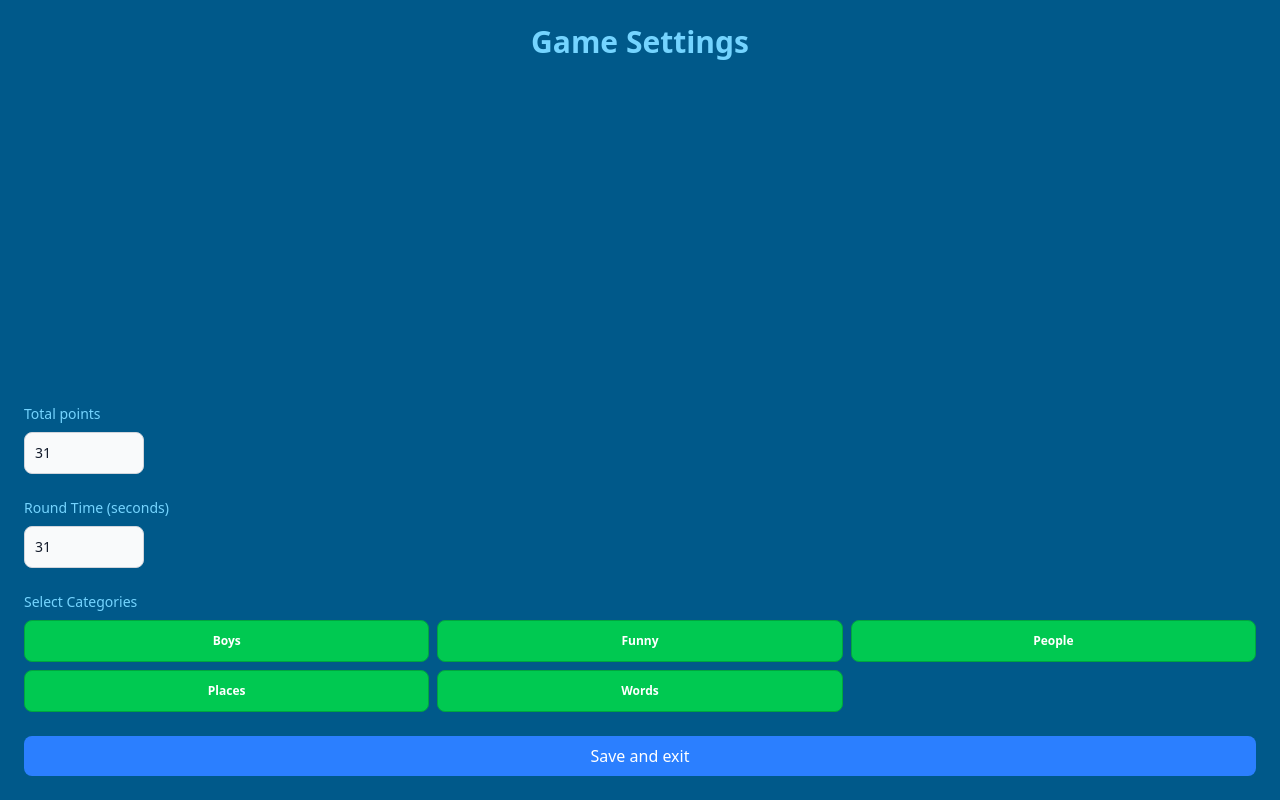
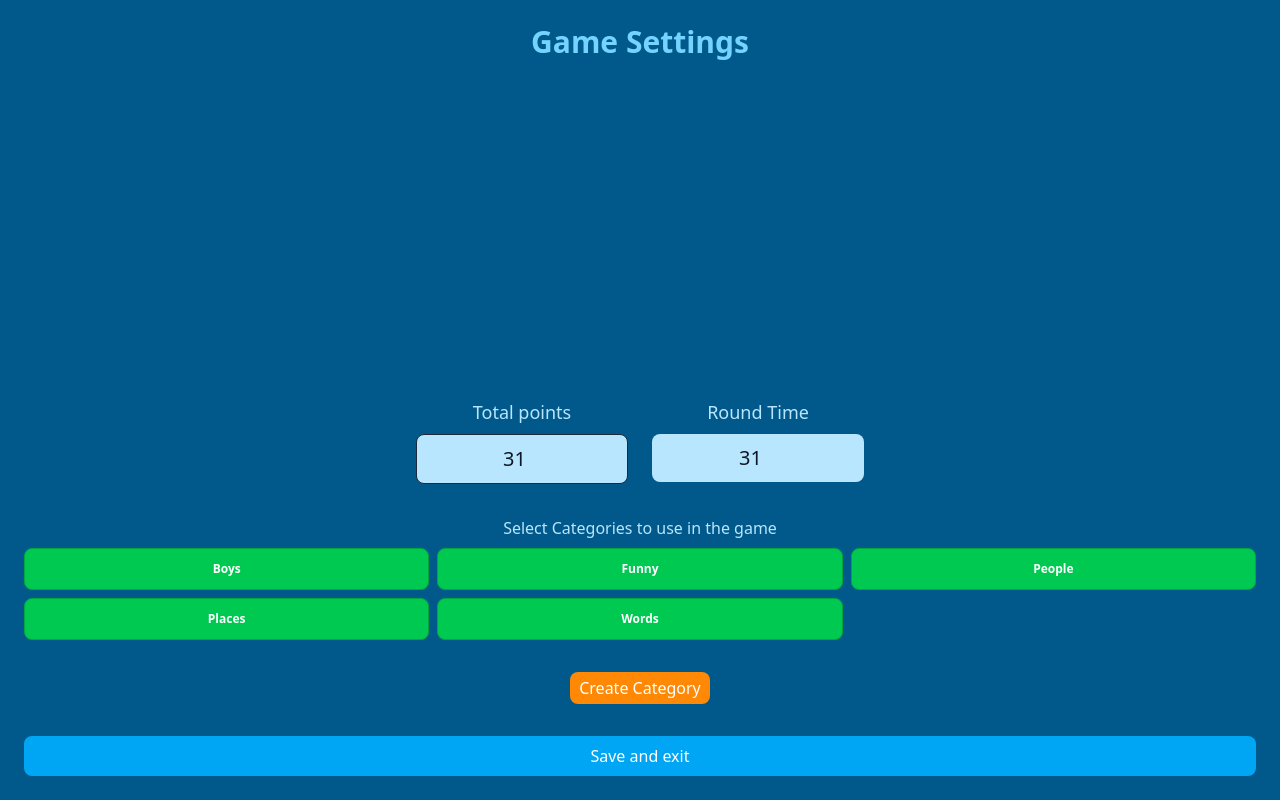
Before and after one commit to ThomasVersaevel/31seconds, a React (Vite) app: page /settings in a window 1280 px wide. Built offline with nearby package versions, Linux system fonts and the light colour scheme.

Commit message:
Initial commit

```diff
--- a/src/components/Settings.tsx
+++ b/src/components/Settings.tsx
@@ -39,11 +39,13 @@ const Settings: React.FC = () => {
         Game Settings
       </h2>
 
-      <form className="space-y-6">
+      <form className="space-y-8">
+        <div className="flex justify-center">
+          <div className="grid grid-cols-2 gap-6 w-full max-w-md">
             <div className="flex flex-col gap-2">
               <label
                 htmlFor="targetScore"
-            className="text-sm font-medium text-sky-300 dark:text-white"
+                className="text-lg font-medium text-sky-200 text-center"
               >
                 Total points
               </label>
@@ -53,16 +55,16 @@ const Settings: React.FC = () => {
                 min={1}
                 value={targetScore}
                 onChange={(e) => setTargetScore(parseInt(e.target.value))}
-            className="bg-gray-50 border border-gray-300 text-gray-900 text-sm rounded-lg block w-30 p-2.5 dark:bg-gray-700 dark:text-white"
+                className="bg-sky-200 focus:border-grey-800 border border-gray-800 text-gray-900 text-xl rounded-lg w-full p-2.5 text-center"
               />
             </div>
 
             <div className="flex flex-col gap-2">
               <label
                 htmlFor="roundTime"
-            className="text-sm font-medium text-sky-300 dark:text-white"
+                className="text-lg font-medium text-sky-200 text-center"
               >
-            Round Time (seconds)
+                Round Time
               </label>
               <input
                 id="roundTime"
@@ -70,13 +72,15 @@ const Settings: React.FC = () => {
                 min={5}
                 value={countdownTime}
                 onChange={(e) => setCountdownTime(parseInt(e.target.value))}
-            className="bg-gray-50 border border-gray-300 text-gray-900 text-sm rounded-lg block w-30 p-2.5 dark:bg-gray-700 dark:text-white"
+                className="bg-sky-200 focus:border-grey-800 border-gray-800 text-gray-900 text-xl rounded-lg w-full p-2.5 text-center"
               />
+            </div>
+          </div>
         </div>
 
         <div className="mt-4">
-          <label className="block text-sm font-medium text-sky-300 mb-2">
-            Select Categories
+          <label className="text-center block text-1xl font-medium text-sky-200 mb-2">
+            Select Categories to use in the game
           </label>
           <div className="grid grid-cols-3 gap-2">
             {sortedCategories.map((cat) => {
@@ -98,9 +102,20 @@ const Settings: React.FC = () => {
             })}
           </div>
         </div>
+
+        <div className="flex flex-col gap-2 items-center">
           <button
             type="button"
-          className="w-full mt-auto px-4 py-2 mt-6 bg-blue-500 text-white rounded-lg hover:bg-sky-400 focus:outline-none focus:ring-2 focus:ring-sky-200 focus:ring-opacity-50"
+            className="w-35 mt-auto px-2 py-1 mt-6 bg-orange-400 text-white rounded-lg hover:bg-sky-400 focus:outline-none focus:ring-2 focus:ring-sky-200 focus:ring-opacity-50"
+            onClick={() => navigate("/new-category")}
+          >
+            Create Category
+          </button>
+        </div>
+
+        <button
+          type="button"
+          className="w-full mt-auto px-4 py-2 mt-6 bg-sky-500 text-white rounded-lg hover:bg-sky-400 focus:outline-none focus:ring-2 focus:ring-sky-200 focus:ring-opacity-50"
           onClick={() => navigate("/")}
         >
           Save and exit
```
Lines whose indentation alone changed are shown as unchanged.
